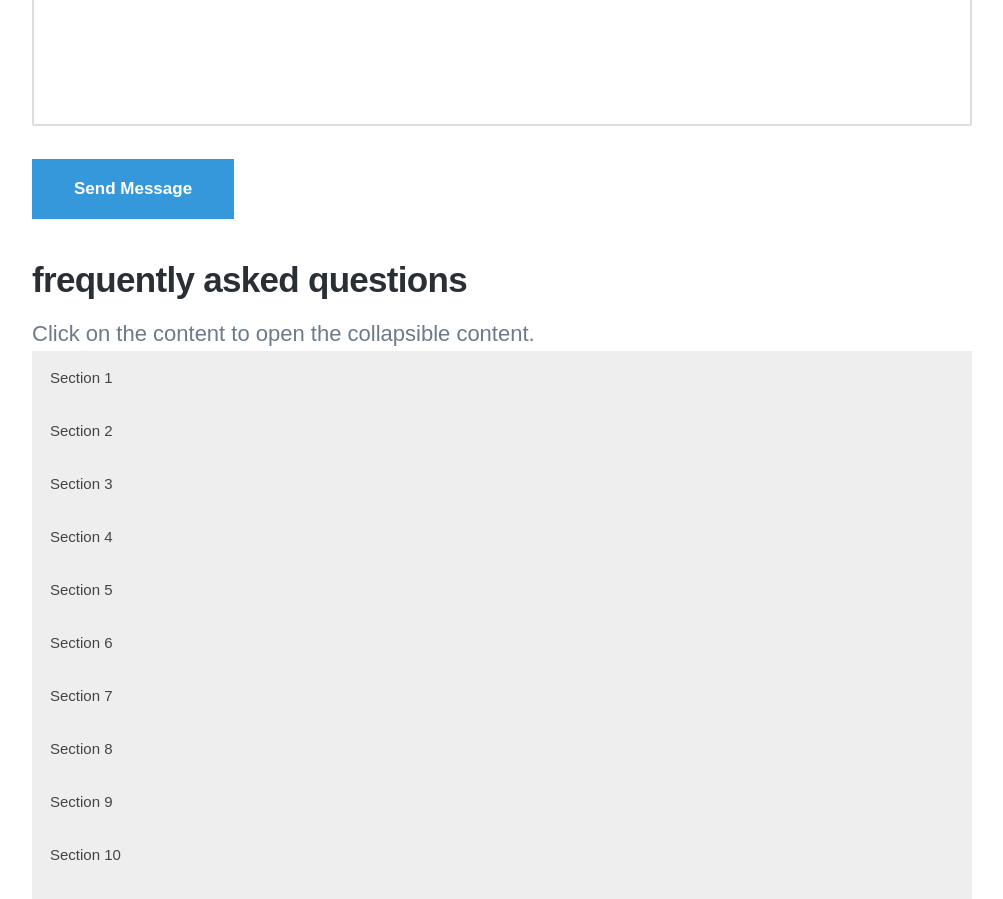
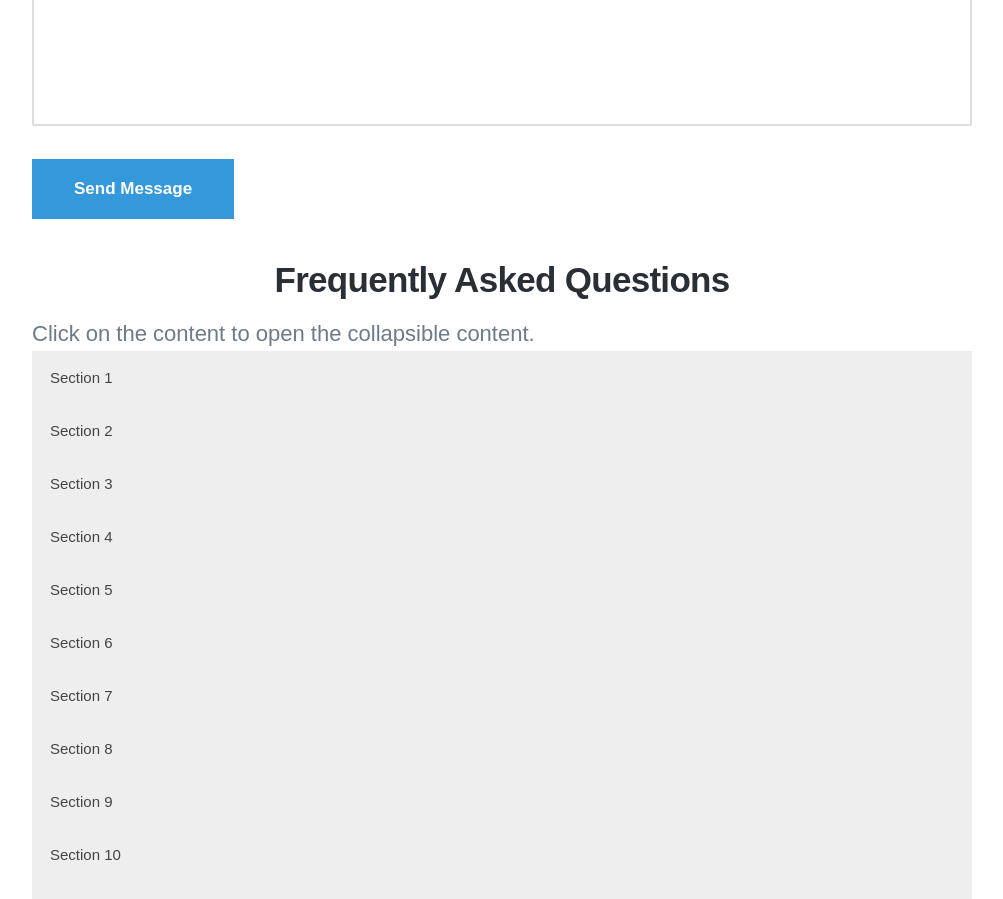
Before and after one commit to jcsodenkamp/jcsodenkamp.github.io, a Jekyll site: the page built from _pages/contact.md, in a window 1280 px wide and 900 px high, scrolled down 1292 px. Shown: the whole window, without its empty margins (138-1141 px from the left). Built offline with Jekyll 4.4.1, drawn with Linux system fonts in a browser that asks for light colours; nearby versions of some CDN libraries; some web fonts are replaced.

Commit message:
Update contact-form.html

```diff
--- a/_includes/contact-form.html
+++ b/_includes/contact-form.html
@@ -58,7 +58,7 @@
 
 <body>
 
-<h2>frequently asked questions</h2>
+<h2 style="text-align: center;">Frequently Asked Questions</h2>
 <p>Click on the content to open the collapsible content.</p>
 
 <button class="accordion">Section 1</button>
```
